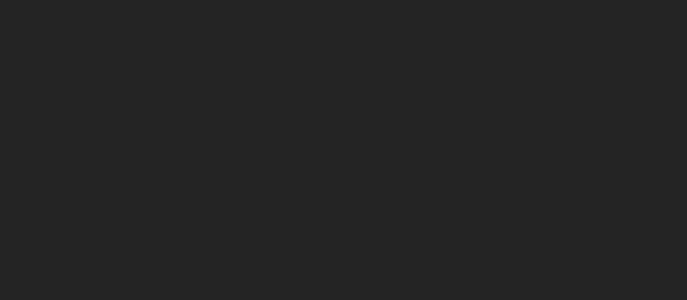
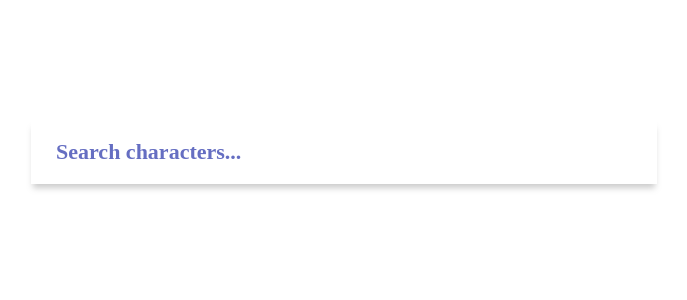
Before and after one commit to gordienkodev/fuse8-task, a React (Vite) app: page / in a window 1280 px wide. Shown: the top 300 px of the page, without its empty margins (296-983 px from the left). Built offline with nearby package versions, Linux system fonts and the light colour scheme.

Commit message:
feat: add searchForm

```diff
--- a/package.json
+++ b/package.json
@@ -26,6 +26,7 @@
     "eslint-plugin-react-refresh": "^0.4.18",
     "globals": "^15.14.0",
     "prettier": "^3.4.2",
+    "sass": "^1.84.0",
     "typescript": "~5.7.2",
     "typescript-eslint": "^8.22.0",
     "vite": "^6.1.0"
--- a/src/App.css
+++ /dev/null
@@ -1,6 +0,0 @@
-#root {
-  max-width: 1280px;
-  margin: 0 auto;
-  padding: 2rem;
-  text-align: center;
-}
--- /dev/null
+++ b/src/App.module.scss
@@ -0,0 +1,11 @@
+#root {
+  max-width: 1920px;
+  margin: 0 auto;
+  padding: 2rem;
+  text-align: center;
+}
+
+.container {
+  display: flex;
+  justify-content: center;
+}
--- a/src/App.tsx
+++ b/src/App.tsx
@@ -1,7 +1,16 @@
-import './App.css';
+import styles from './App.module.scss';
+import { useState } from 'react';
+import SearchForm from './components/SearchForm/SearchForm';
 
-function App() {
-  return <></>;
-}
+const App = () => {
+  const [result, setResult] = useState('');
+  console.log(result);
+  return (
+    <div className={styles.container}>
+      <SearchForm onSearch={setResult} />
+      {/* <SearchResults result={result} /> */}
+    </div>
+  );
+};
 
 export default App;
--- /dev/null
+++ b/src/components/SearchForm/SearchForm.module.scss
@@ -0,0 +1,27 @@
+.searchForm {
+  padding-top: 120px;
+  width: 100%;
+  max-width: 626px;
+}
+
+input {
+  width: 100%;
+  max-width: 100%;
+  color: rgb(101, 110, 194);
+  font-family: Fira Sans;
+  font-size: 22px;
+  font-weight: 700;
+  padding: 19px 25px;
+  outline: none;
+  border: none;
+  background: transparent;
+  transition: box-shadow 0.3s ease-in-out;
+}
+
+input::placeholder {
+  color: rgb(101, 110, 194);
+}
+
+input:focus {
+  box-shadow: 0 6px 6px -2px rgba(128, 128, 128, 0.4);
+}
--- /dev/null
+++ b/src/components/SearchForm/SearchForm.tsx
@@ -0,0 +1,37 @@
+import { useState } from 'react';
+import styles from './SearchForm.module.scss';
+
+interface SearchFormProps {
+  onSearch: (query: string) => void;
+}
+
+const SearchForm = ({ onSearch }: SearchFormProps) => {
+  const [query, setQuery] = useState('');
+
+  const handleSearch = (e: React.FormEvent) => {
+    e.preventDefault();
+    onSearch(query);
+  };
+
+  const handleKeyDown = (e: React.KeyboardEvent) => {
+    if (e.key === 'Enter') {
+      e.preventDefault();
+      onSearch(query);
+    }
+  };
+
+  return (
+    <form className={styles.searchForm} onSubmit={handleSearch}>
+      <input
+        type='text'
+        value={query}
+        onChange={(e) => setQuery(e.target.value)}
+        onKeyDown={handleKeyDown}
+        placeholder='Search characters...'
+        autoFocus
+      />
+    </form>
+  );
+};
+
+export default SearchForm;
--- /dev/null
+++ b/src/components/SearchResults/SearchResults.tsx
@@ -0,0 +1,3 @@
+export const SearchResults = () => {
+  return <div>SearchResults</div>;
+};
--- a/src/index.css
+++ b/src/index.css
@@ -1,14 +1,13 @@
 :root {
-  font-family: Inter, system-ui, Avenir, Helvetica, Arial, sans-serif;
-  line-height: 1.5;
-  font-weight: 400;
-
-  color-scheme: light dark;
-  color: rgba(255, 255, 255, 0.87);
-  background-color: #242424;
-
+  background: rgb(255, 255, 255);
   font-synthesis: none;
   text-rendering: optimizeLegibility;
   -webkit-font-smoothing: antialiased;
   -moz-osx-font-smoothing: grayscale;
 }
+
+* {
+  box-sizing: border-box;
+  margin: 0;
+  padding: 0;
+}
```
Also changed, not shown: 1 other file (tests, documents, lock files or other folders).
